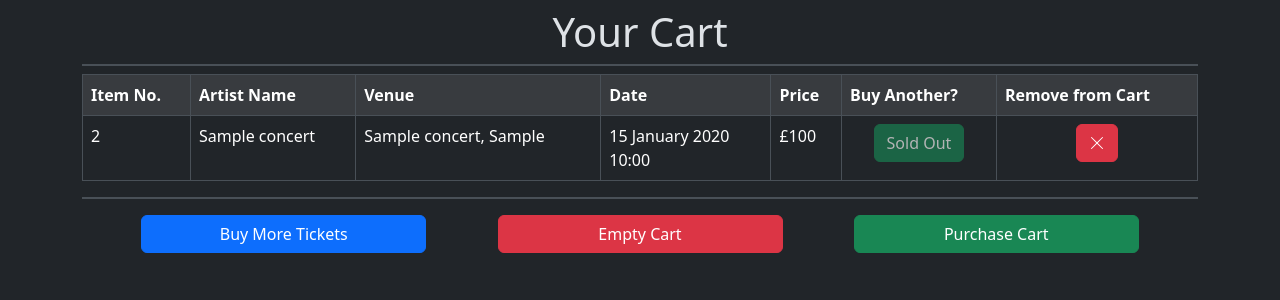
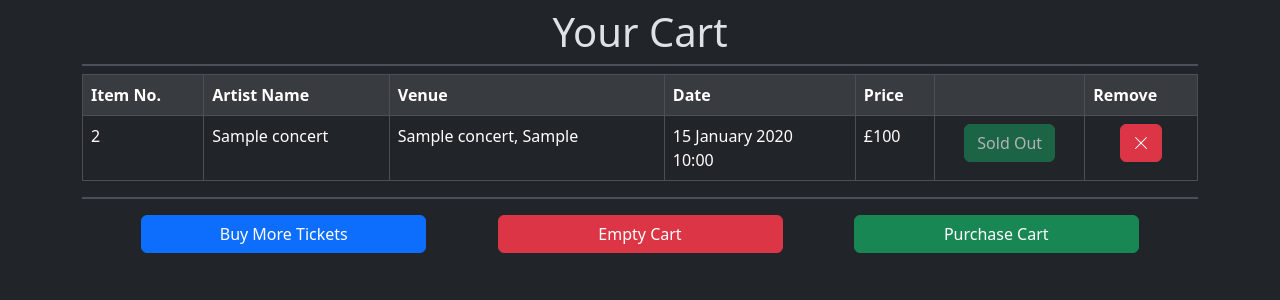
Before and after one commit to fstaig1/ticket-app, a Flask app: template website/templates/cart.html in a window 1280 px wide. Shown: the part 57-357 px from the top of the page. Run offline with Flask 3, Linux system fonts and the light colour scheme; the template is opened without the code that fills it: most values are stand-ins (such as "Sample title", 1, 10 or a date in 2020).

Commit message:
Update cart.html

```diff
--- a/website/templates/cart.html
+++ b/website/templates/cart.html
@@ -12,8 +12,8 @@
           <th>Venue</th>
           <th>Date</th>
           <th>Price</th>
-          <th>Buy Another?</th>
-          <th>Remove from Cart</th>
+          <th></th>
+          <th>Remove</th>
         </tr>
         {% for item in cart %}
           <tr>
```
